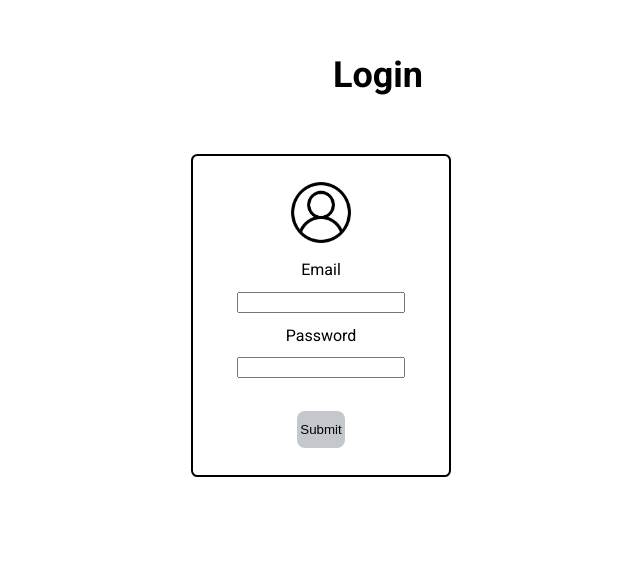
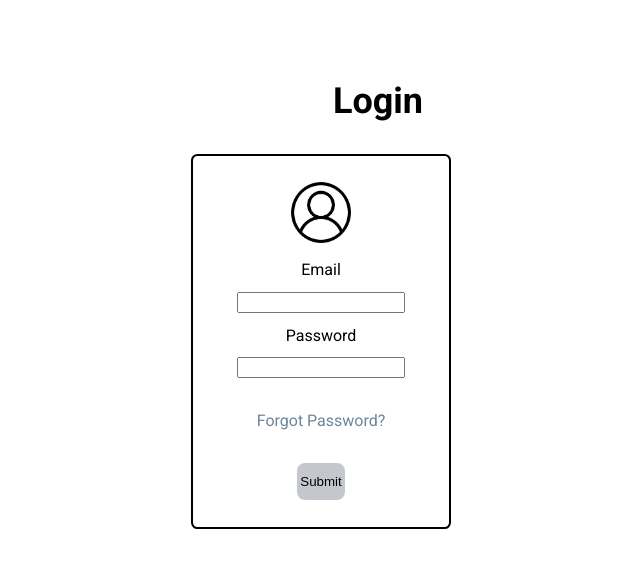
Before and after one commit to NotMash/FDM-Group-Employee-Timesheet-Portal, a React (Create React App) app in the folder frontend/: page / in a window 1280 px wide. Shown: the part 118-686 px from the top of the page, without its empty margins (324-964 px from the left). Built offline with nearby package versions, Linux system fonts and the light colour scheme.

Commit message:
added forgot password link

```diff
--- a/frontend/src/LoginForm/LoginForm.js
+++ b/frontend/src/LoginForm/LoginForm.js
@@ -26,6 +26,9 @@ function LoginForm()
                         <input type="password" id="pword" name="u_password" required></input>
                     </li><br></br>
                     <li>
+                        <a href="">Forgot Password?</a>
+                    </li><br></br>
+                    <li>
                         <input id="submit_button" type="submit" name="submit_btn" value="Submit"></input>
                     </li><br></br>
                 </ul>
--- a/frontend/src/LoginForm/LoginForm.module.css
+++ b/frontend/src/LoginForm/LoginForm.module.css
@@ -28,6 +28,11 @@ input{
     width: 10pc;
 }
 
+a{
+    text-decoration: none;
+    color: rgb(107, 134, 155);
+}
+
 input[type=submit]{
     padding: 0.7pc 0.1pc;
     width: 20%;
```
